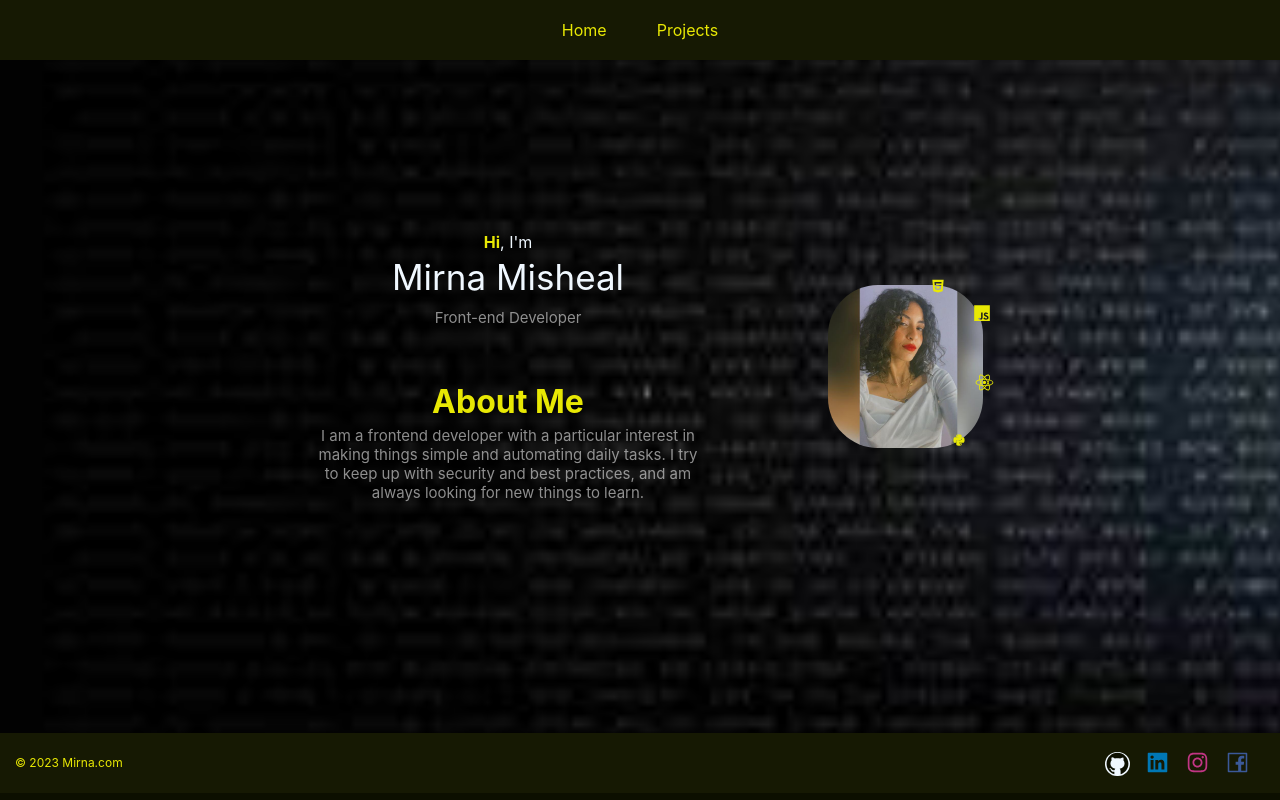
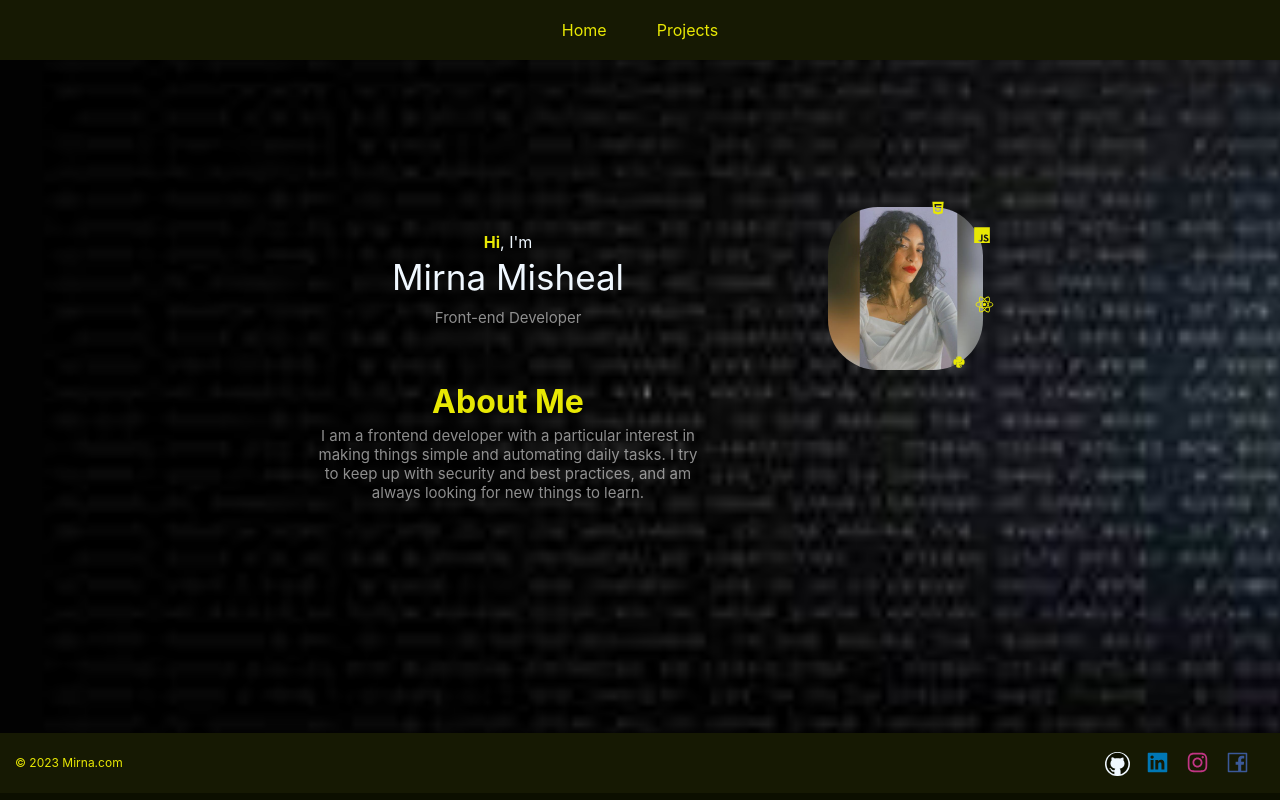
Before and after one commit to mirnaaaaa/NewPortfolio, a React (Create React App) app: page / in a window 1280 px wide. Built offline with nearby package versions, Linux system fonts and the light colour scheme.

Commit message:
first commit

```diff
--- a/src/App.css
+++ b/src/App.css
@@ -71,6 +71,7 @@ justify-content: center;
 }
 .handleIcons{
   display: flex;
+  margin-top: -155px;
   margin-left: 125px;
 }
 .about{
```
